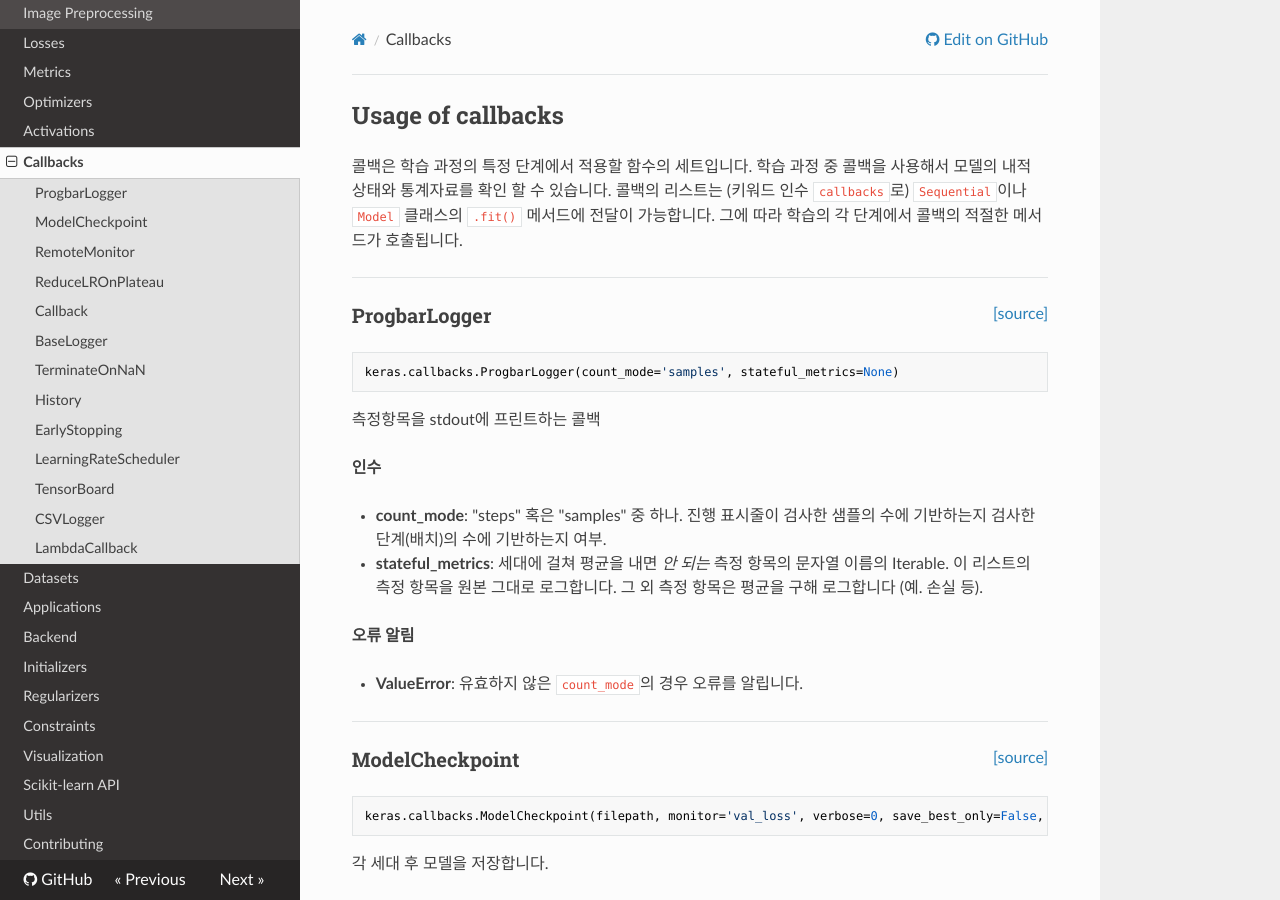
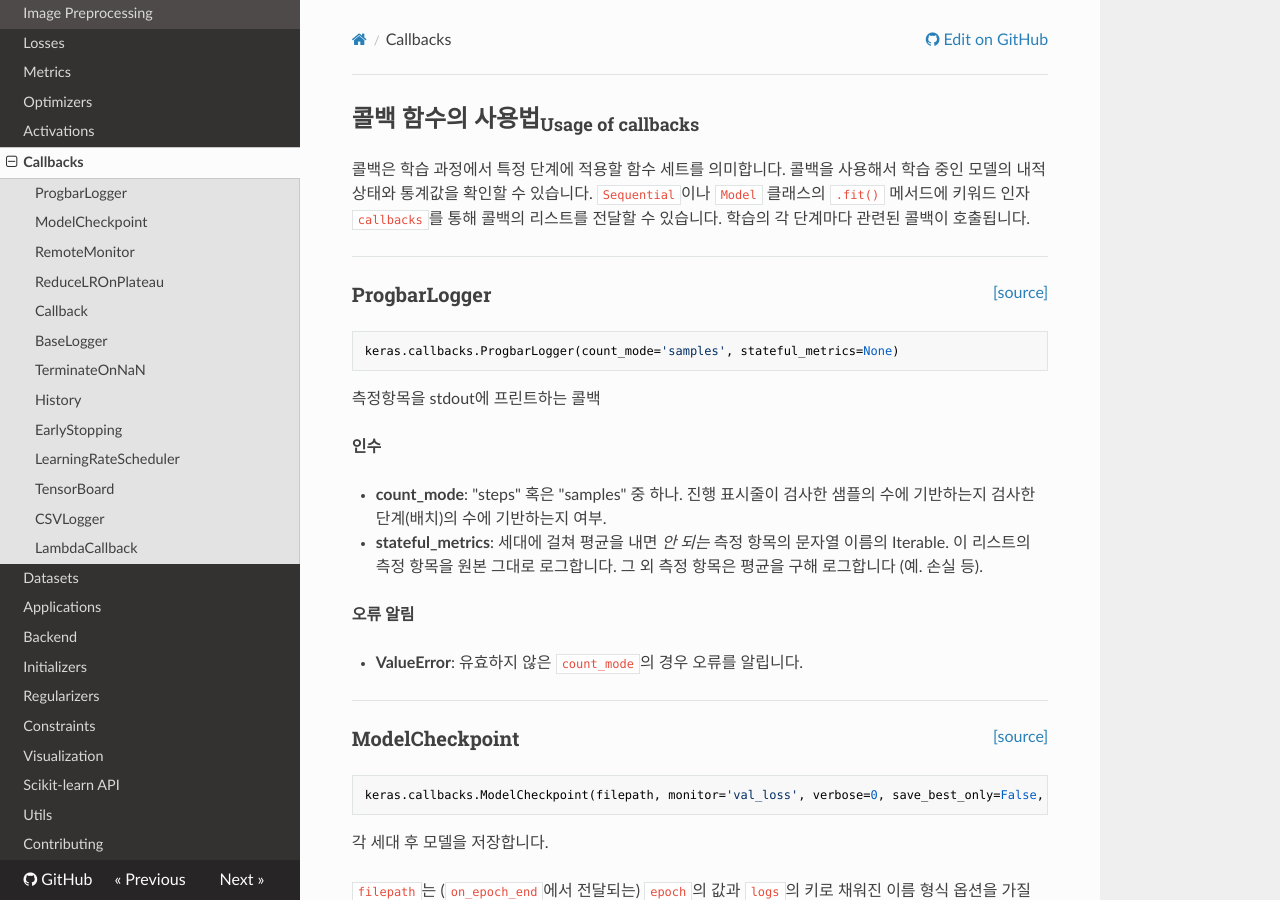
Before and after one commit to keras-team/keras-docs-ko, an MkDocs documentation site: the page built from sources/callbacks.md, in a window 1280 px wide and 900 px high. Built offline with MkDocs 1.6.1, drawn with Linux system fonts in a browser that asks for light colours; nearby versions of some CDN libraries.

Commit message:
Update callbacks.md
전체 설명 수정

```diff
--- a/sources/callbacks.md
+++ b/sources/callbacks.md
@@ -1,6 +1,6 @@
-## Usage of callbacks
+## 콜백 함수의 사용법<sub>Usage of callbacks</sub>
 
-콜백은 학습 과정의 특정 단계에서 적용할 함수의 세트입니다. 학습 과정 중 콜백을 사용해서 모델의 내적 상태와 통계자료를 확인 할 수 있습니다. 콜백의 리스트는 (키워드 인수 `callbacks`로) `Sequential`이나 `Model` 클래스의 `.fit()` 메서드에 전달이 가능합니다. 그에 따라 학습의 각 단계에서 콜백의 적절한 메서드가 호출됩니다.
+콜백은 학습 과정에서 특정 단계에 적용할 함수 세트를 의미합니다. 콜백을 사용해서 학습 중인 모델의 내적 상태와 통계값을 확인할 수 있습니다. `Sequential`이나 `Model` 클래스의 `.fit()` 메서드에 키워드 인자 `callbacks`를 통해 콜백의 리스트를 전달할 수 있습니다. 학습의 각 단계마다 관련된 콜백이 호출됩니다.
 
 ---
 
```
